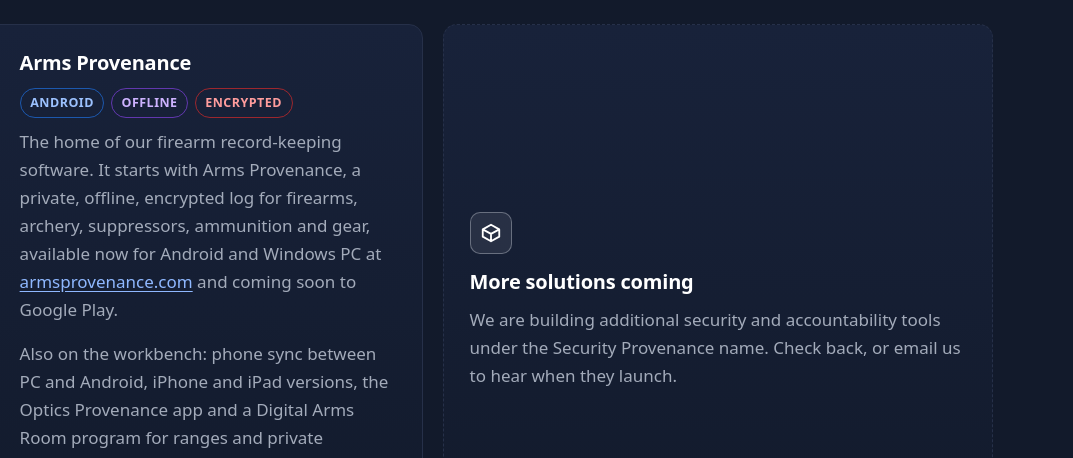
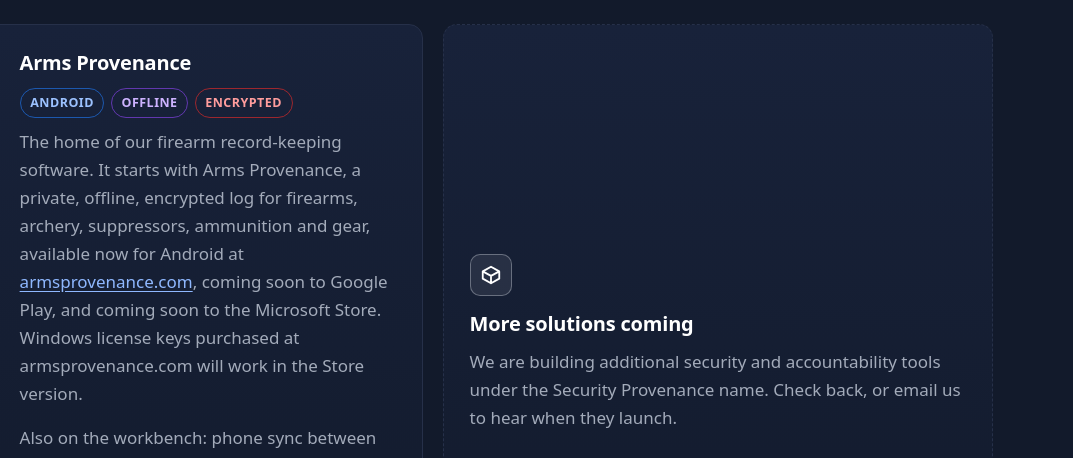
Before and after one commit to Kothmann13/securityprovenance.com, a plain HTML site: page index.html in a window 1280 px wide. Shown: the part 1580-2038 px from the top of the page, 207-1280 px from the left. Drawn offline with Linux system fonts and the light colour scheme.

Commit message:
Wording: Arms Provenance Windows is coming soon to the Microsoft Store
Branden approved pulling the public Windows zip from armsprovenance.com.
Do not merge until Luna reviews the wording and Branden approves.

```diff
--- a/index.html
+++ b/index.html
@@ -90,7 +90,7 @@
         <div>
           <h3>Arms Provenance</h3>
           <span class="badge badge-blue">Android</span><span class="badge badge-violet">Offline</span><span class="badge badge-red">Encrypted</span>
-          <p>The home of our firearm record-keeping software. It starts with Arms Provenance, a private, offline, encrypted log for firearms, archery, suppressors, ammunition and gear, available now for Android and Windows PC at <a href="https://armsprovenance.com/">armsprovenance.com</a> and coming soon to Google Play.</p>
+          <p>The home of our firearm record-keeping software. It starts with Arms Provenance, a private, offline, encrypted log for firearms, archery, suppressors, ammunition and gear, available now for Android at <a href="https://armsprovenance.com/">armsprovenance.com</a>, coming soon to Google Play, and coming soon to the Microsoft Store. Windows license keys purchased at armsprovenance.com will work in the Store version.</p>
           <p class="mt">Also on the workbench: phone sync between PC and Android, iPhone and iPad versions, the Optics Provenance app and a Digital Arms Room program for ranges and private collections.</p>
           <p class="mt"><a class="btn btn-ghost" href="https://armsprovenance.com/">Visit armsprovenance.com<span class="sr-only"> (Arms Provenance products)</span></a></p>
         </div>
```
